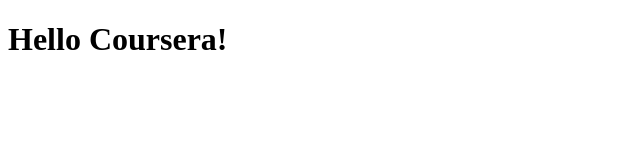
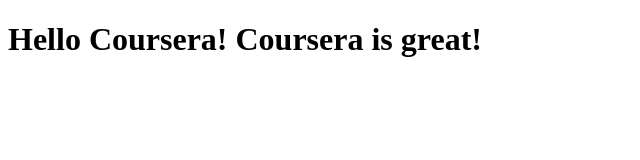
Before and after one commit to Nur-Mohammed-Rana/coursera-test, a plain HTML site: page site/index.html in a window 1280 px wide. Shown: the whole page, without its empty margins (0-640 px from the left). Drawn offline with Linux system fonts and the light colour scheme.

Commit message:
Small addition to our page content.

```diff
--- a/site/index.html
+++ b/site/index.html
@@ -4,6 +4,6 @@
 	<title>Hello Coursera!</title>
 	</head>
 	<body>
-		<h1>Hello Coursera!</h1>
+		<h1>Hello Coursera! Coursera is great!</h1>
 	</body>
 </html>
```
